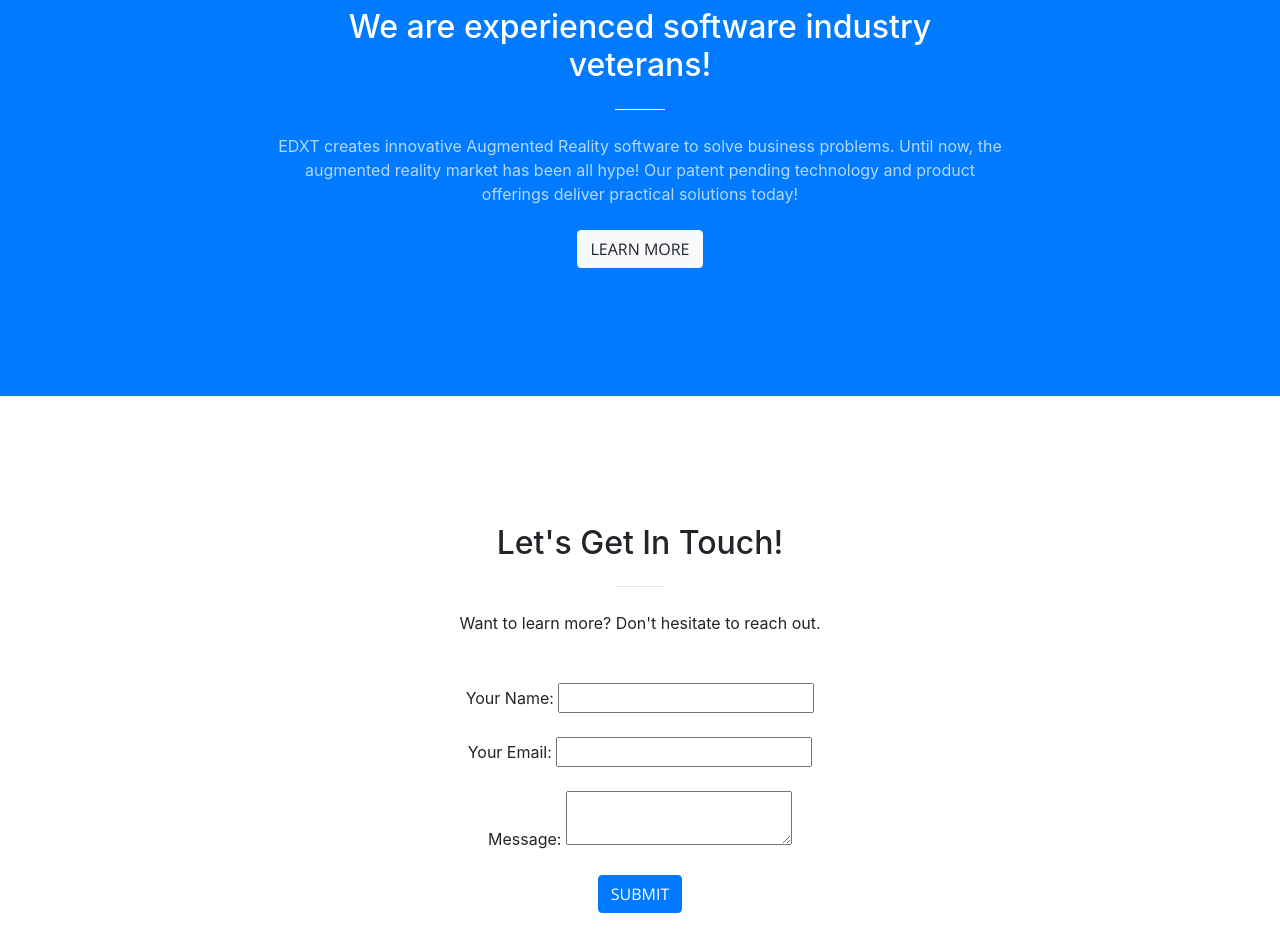
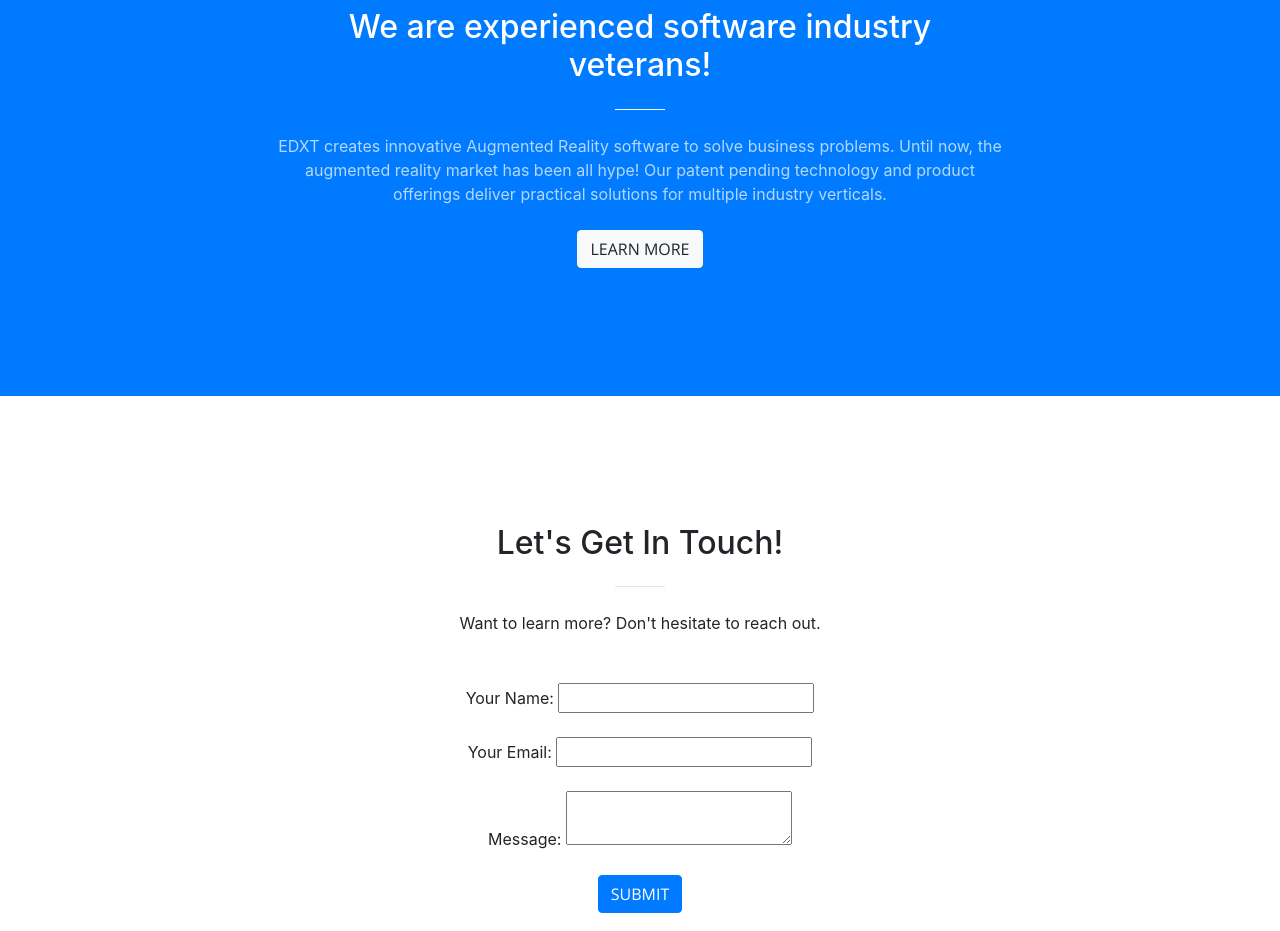
Before and after one commit to edxnewco/initial-website, a website with bundled scripts: page index.html in a window 1280 px wide. Shown: the part 920-1851 px from the top of the page. Built offline with nearby package versions, Linux system fonts and the light colour scheme.

Commit message:
changed language to address multiple industries

```diff
--- a/index.html
+++ b/index.html
@@ -84,7 +84,7 @@
             <p class="text-faded mb-4">
               EDXT creates innovative Augmented Reality software to solve business problems.
               Until now, the augmented reality market has been all hype!
-              Our patent pending technology and product offerings deliver practical solutions today!
+              Our patent pending technology and product offerings deliver practical solutions for multiple industry verticals.
             </p>
             <a class="btn btn-light btn-xl js-scroll-trigger" href="#contact">Learn More</a>
           </div>
```
